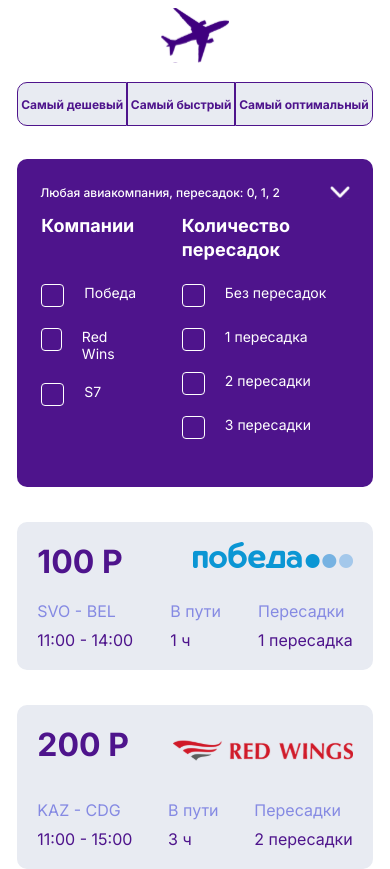
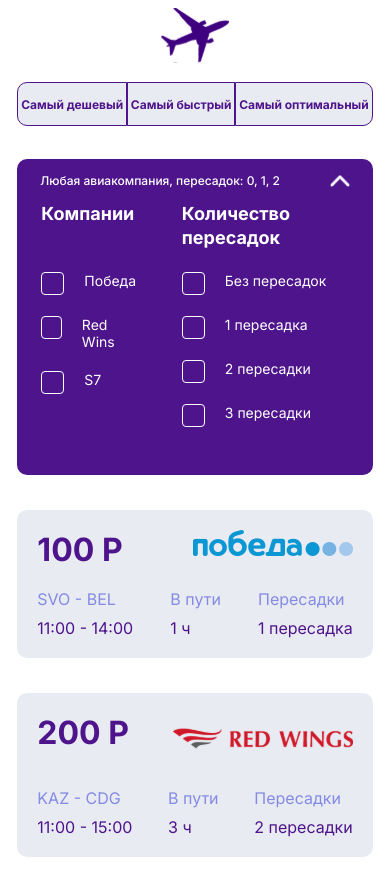
Before and after one commit to Reactiveproject/Flights_redux, a React (Vite) app: page / in a window 390 px wide. Shown: the top 869 px of the page. Built offline with nearby package versions, Linux system fonts and the light colour scheme; data requests are answered from the project's data file.

Commit message:
add mobile filter form interactive

```diff
--- a/src/Components/MobileFilterBlock/MobileFilterBlock.module.scss
+++ b/src/Components/MobileFilterBlock/MobileFilterBlock.module.scss
@@ -16,7 +16,7 @@
   display: flex;
   justify-content: space-between;
   align-items: center;
-  margin: 12px 23px 0;
+  margin: 0 23px;
 }
 
 .optionTitle {
@@ -53,6 +53,8 @@
 }
 
 .optionTabIco {
+  rotate: 180deg;
+  transition: 0.1s ease-in-out;
 }
 
 .filterBlock {
@@ -60,6 +62,7 @@
   flex-direction: row;
   margin-left: 24px;
   gap: 66px;
+
   @media screen and (max-width: $mobile) {
     gap: 45px;
   }
--- a/src/Components/MobileFilterBlock/MobileFilterBlock.tsx
+++ b/src/Components/MobileFilterBlock/MobileFilterBlock.tsx
@@ -2,8 +2,11 @@ import cl from "./MobileFilterBlock.module.scss";
 import FilterItem from "../FilterItem/FilterItem";
 import { connectionArray, companiesArray } from "../Main/Main";
 import openTabIco from "../../assets/opentabIco.svg";
+import { useState } from "react";
 
 function MobileFilterBlock() {
+  const [visible, setVisible] = useState("false");
+
   return (
     <div className={cl.mobileFilterBlock}>
       <div className={cl.titleBlock}>
@@ -13,9 +16,17 @@ function MobileFilterBlock() {
         </div>
         <div className={cl.optionTab}>
           <p className={cl.optionTabTitle}>Открыть настройки</p>
-          <img src={openTabIco} className={cl.optionTabIco} alt="openTabIco" />
+          <img
+            src={openTabIco}
+            className={visible && cl.optionTabIco}
+            alt="openTabIco"
+            onClick={() => {
+              setVisible(!visible);
+            }}
+          />
         </div>
       </div>
+      {visible && (
         <div className={cl.filterBlock}>
           <FilterItem
             title={"Компании"}
@@ -28,6 +39,7 @@ function MobileFilterBlock() {
             inputType={"checkbox"}
           />
         </div>
+      )}
     </div>
   );
 }
```
Lines whose indentation alone changed are shown as unchanged.
